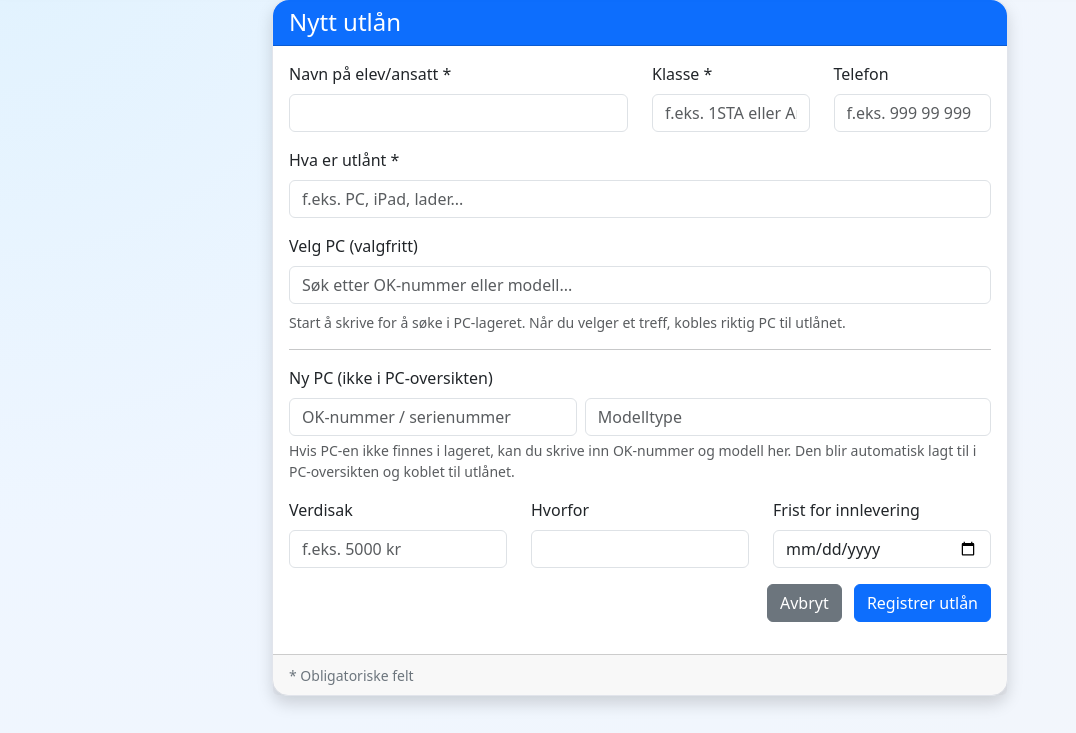
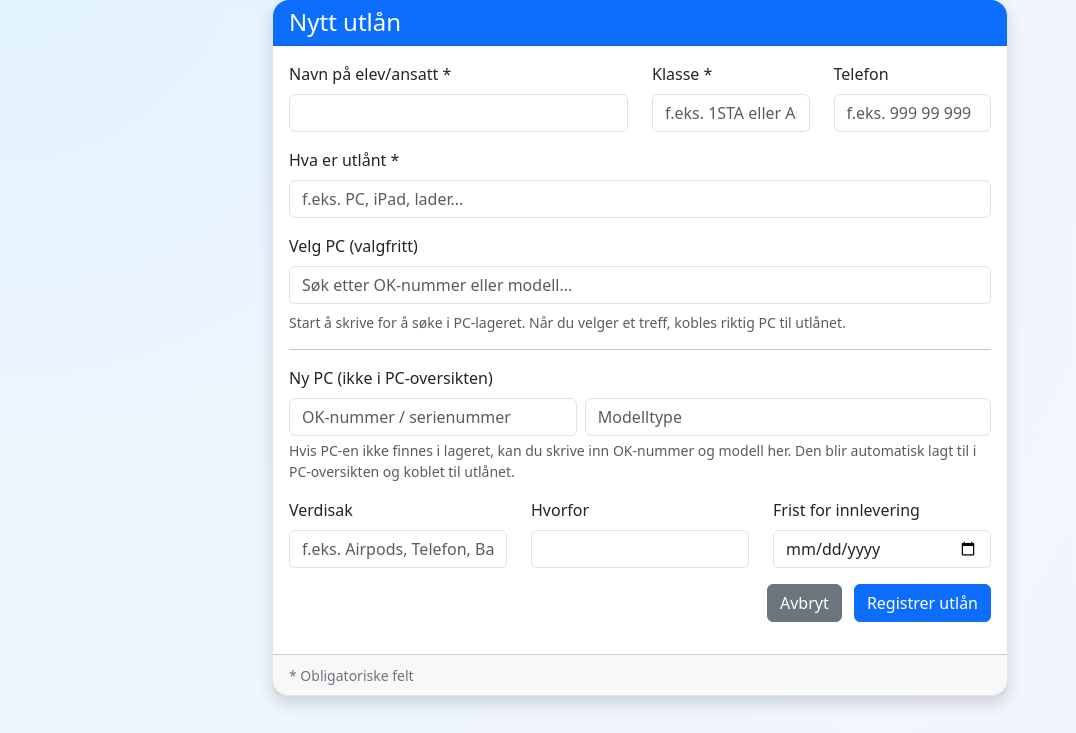
Before and after one commit to HenrikHaalandDev/ikt_ultaan, a Flask app: page /loan/new in a window 1280 px wide. Shown: the part 81-814 px from the top of the page, without its empty margins (0-1076 px from the left). Run offline with Flask 3, Linux system fonts and the light colour scheme; a user stored in the database is signed in.

Commit message:
Changed Valued Item Placeholder

```diff
--- a/templates/new_loan.html
+++ b/templates/new_loan.html
@@ -91,7 +91,7 @@
                         <div class="col-md-4">
                             <label class="form-label">{{ t('Verdisak') }}</label>
                             <input type="text" class="form-control" name="value" value="{{ form.get('value', '') }}"
-                                placeholder="{{ t('f.eks. 5000 kr') }}">
+                                placeholder="{{ t('f.eks. Airpods, Telefon, Bankkort, Id-kort... ') }}">
                         </div>
                         <div class="col-md-4">
                             <label class="form-label">{{ t('Hvorfor') }}</label>
```
